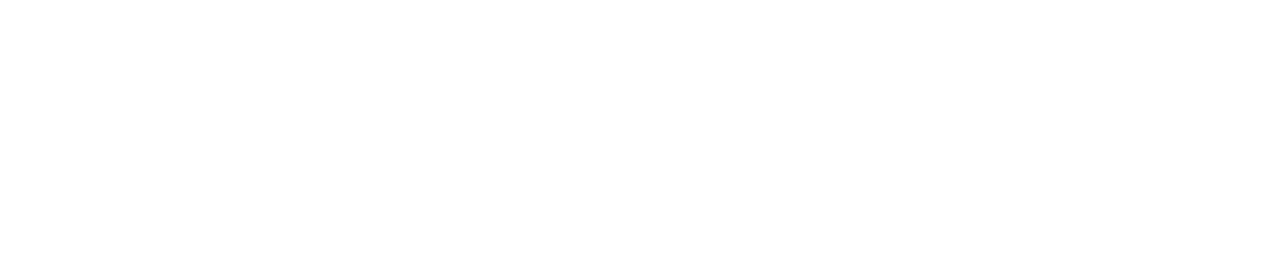
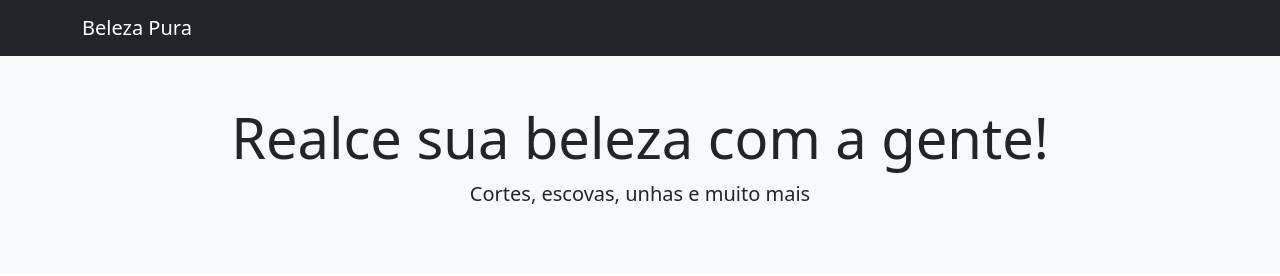
Before and after one commit to SebastiaoTrindade/salao_beleza, a plain HTML site: page index.html in a window 1280 px wide. Drawn offline with nearby package versions, Linux system fonts and the light colour scheme.

Commit message:
Criando o navbar e header do site

```diff
--- a/index.html
+++ b/index.html
@@ -4,8 +4,35 @@
     <meta charset="UTF-8">
     <meta name="viewport" content="width=device-width, initial-scale=1.0">
     <title>Salão Beleza Pura</title>
+
+    <!--Bootstrap-->
+    <link href="https://cdn.jsdelivr.net/npm/bootstrap@5.3.5/dist/css/bootstrap.min.css" rel="stylesheet" integrity="sha384-SgOJa3DmI69IUzQ2PVdRZhwQ+dy64/BUtbMJw1MZ8t5HZApcHrRKUc4W0kG879m7" crossorigin="anonymous">
+
+    <!--CSS-->
 </head>
 <body>
+    <!--Navbar-->
+    <nav class="navbar navbar-expand-lg navbar-dark bg-dark">
+        <div class="container">
+            <a class="navbar-brand" href="#">Beleza Pura</a>
+            <button class="navbar-toggler" type="button" data-bs-toggle="collapse" data-bs-target="#navbarNav" aria-controls="navbarNav" aria-expanded="false" aria-label="Toggle navigation">
+                <span class="navbar-toggler-icon"></span>
+            </button>
+        </div>
+    </nav>
 
+    <!--Header-->
+    <header class="bg-light text-center py-5">
+        <div class="container">
+            <h1 class="display-4">Realce sua beleza com a gente!</h1>
+            <p class="lead">Cortes, escovas, unhas e muito mais</p>
+        </div>
+    </header>
+
+
+
+
+    <!--Bootstrap JS-->
+    <script src="https://cdn.jsdelivr.net/npm/bootstrap@5.3.5/dist/js/bootstrap.bundle.min.js" integrity="sha384-k6d4wzSIapyDyv1kpU366/PK5hCdSbCRGRCMv+eplOQJWyd1fbcAu9OCUj5zNLiq" crossorigin="anonymous"></script>
 </body>
 </html>
```
